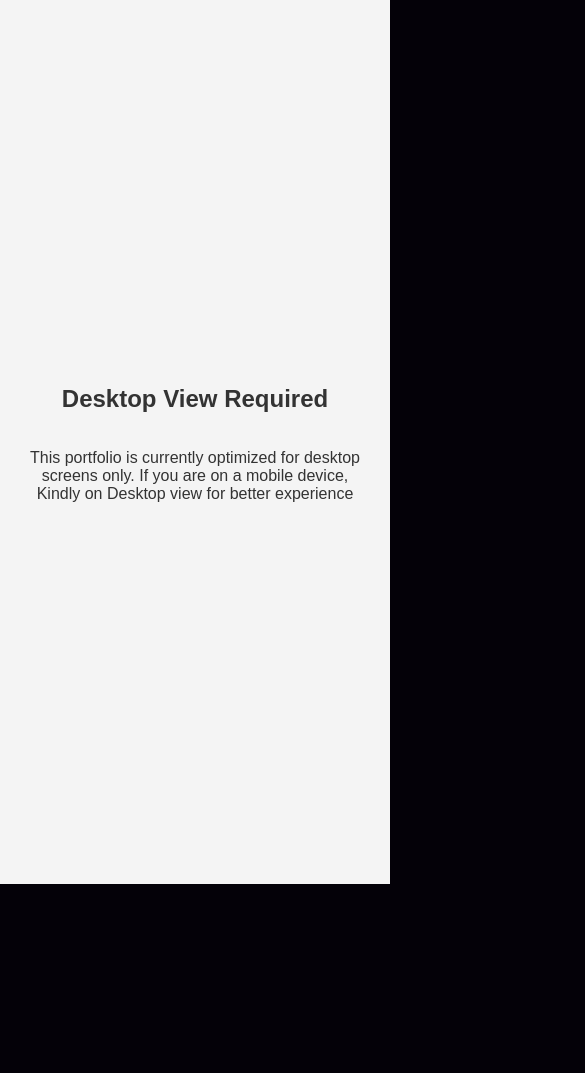
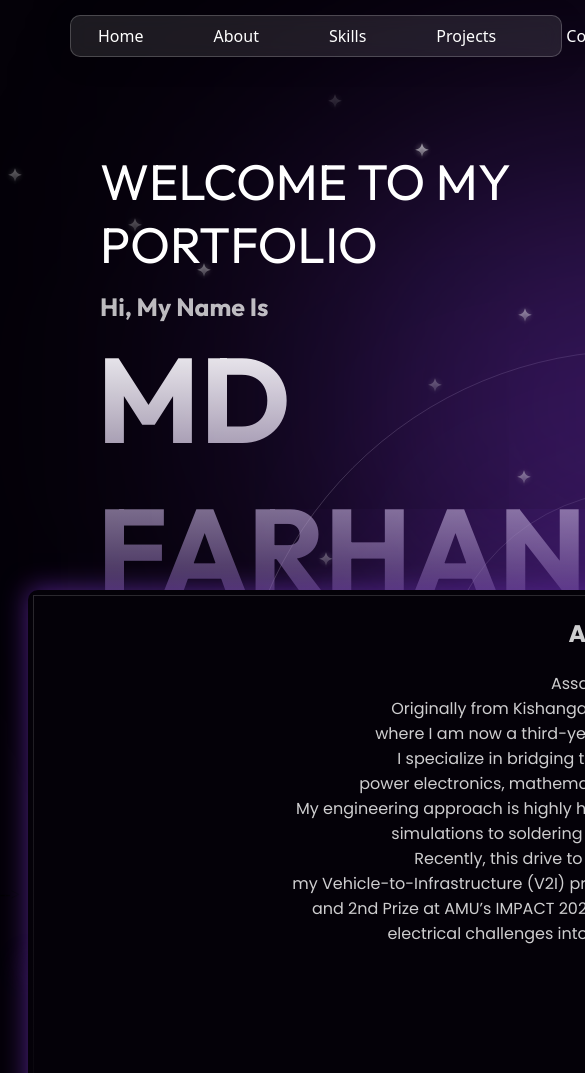
Before and after one commit to mdfarhan03/PortFolio, a plain HTML site: page index.html in a window 390 px wide. Shown: the top 1073 px of the page, 585 px wide, since content can reach past the window. Drawn offline with Linux system fonts and the light colour scheme; a web font is replaced by a local one.

Commit message:
Refine desktop view notice
Co-authored-by: Copilot <223556219+Copilot@users.noreply.github.com>

```diff
--- a/index.html
+++ b/index.html
@@ -201,27 +201,13 @@
 </div>
 <script>
   function enforceDesktopView() {
-    // 1024px is a standard threshold for desktop screens
     if (window.innerWidth < 1024) {
-
-      // Option 1: A simple pop-up notification
-      alert("Please open this link on a Desktop computer/Desktop view for the intended experience.");
-
-      // Option 2: Hide the broken layout and show a clean message on screen (Recommended)
-      document.body.innerHTML = `
-        <div style="display: flex; flex-direction: column; justify-content: center; align-items: center; height: 100vh; text-align: center; padding: 20px; font-family: sans-serif; background-color: #f4f4f4; color: #333;">
-          <h2>Desktop View Required</h2>
-          <p>This portfolio is currently optimized for desktop screens only. If you are on a mobile device, Kindly on Desktop view for better experience</p>
-        </div>
-      `;
+      alert("Please open this link on a desktop computer for the intended experience.");
     }
   }
 
-  // Run the check when the page first loads
+  // Runs the check when the page loads
   window.addEventListener('load', enforceDesktopView);
-
-  // (Optional) Run the check again if the user resizes their browser window
-  window.addEventListener('resize', enforceDesktopView);
 </script>
 </body>
 
```
